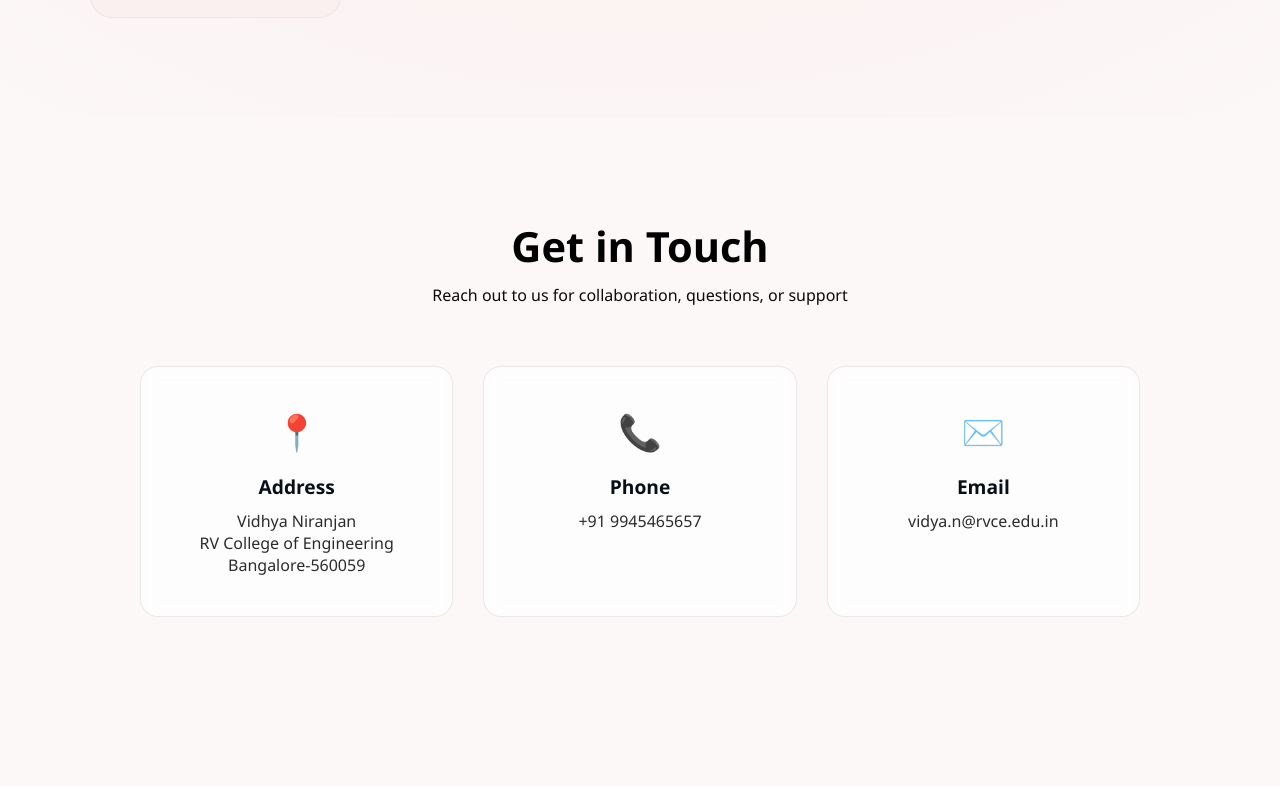
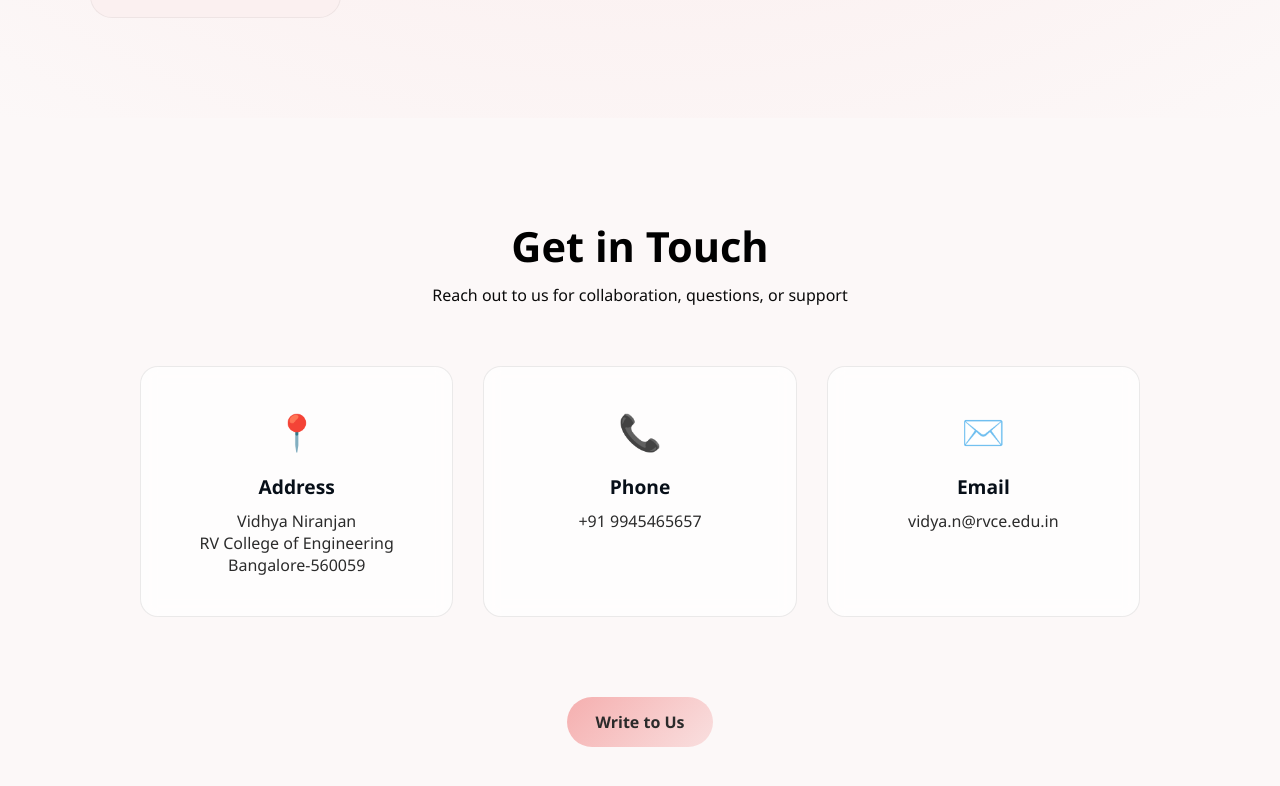
Before and after one commit to DarcoDaring/LactoMetaDB, a React (Vite) app in the folder web/: page / in a window 1280 px wide. Shown: the part 3564-4350 px from the top of the page. Built offline with nearby package versions, Linux system fonts and the light colour scheme; no server answers.

Commit message:
updated ciontact

```diff
--- a/web/src/components/Contact.css
+++ b/web/src/components/Contact.css
@@ -119,21 +119,29 @@
 .contact-box {
   cursor: pointer;
 }
-/* Button */
-.contact-form button {
-  margin-top: 10px;
-  padding: 14px;
-  border: none;
-  border-radius: 14px;
-  background:   rgba(25, 8, 255, 0.7);
-  color: rgb(3, 3, 3);
-  font-size: 1rem;
-  font-weight: 500;
-  cursor: pointer;
-  transition: transform 0.25s ease, box-shadow 0.3s ease;
+
+.contact-action {
+  margin-top: 50px;
+  text-align: center;
 }
 
-.contact-form button:hover {
+.write-btn {
+  display: inline-block;
+  padding: 14px 28px;
+  border-radius: 30px;
+  background: linear-gradient(
+    135deg,
+    var(--primary),
+    var(--bg-accent)
+  );
+  color: var(--text-dark);
+  font-size: 16px;
+  font-weight: 600;
+  text-decoration: none;
+  transition: all 0.3s ease;
+}
+
+.write-btn:hover {
   transform: translateY(-2px);
-  box-shadow: 0 15px 30px rgba(96, 165, 250, 0.4);
+  box-shadow: 0 12px 30px rgba(245, 175, 175, 0.45);
 }
--- a/web/src/components/Contact.jsx
+++ b/web/src/components/Contact.jsx
@@ -42,6 +42,15 @@ function Contact() {
   </a>
 </div>
       </div>
+      {/* WRITE TO US BUTTON */}
+      <div className="contact-action">
+        <a
+          href="mailto:lactometadb@gmail.com"
+          className="write-btn"
+        >
+          Write to Us
+        </a>
+      </div>
 
 
     </section>
```
